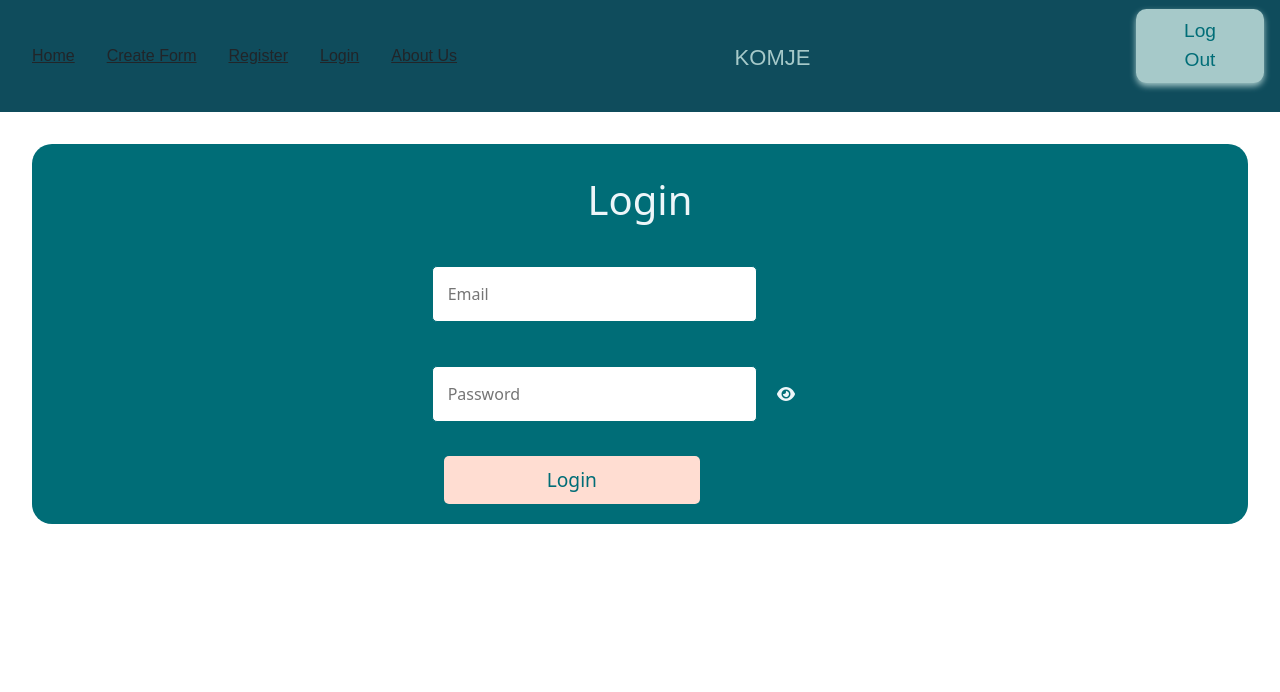
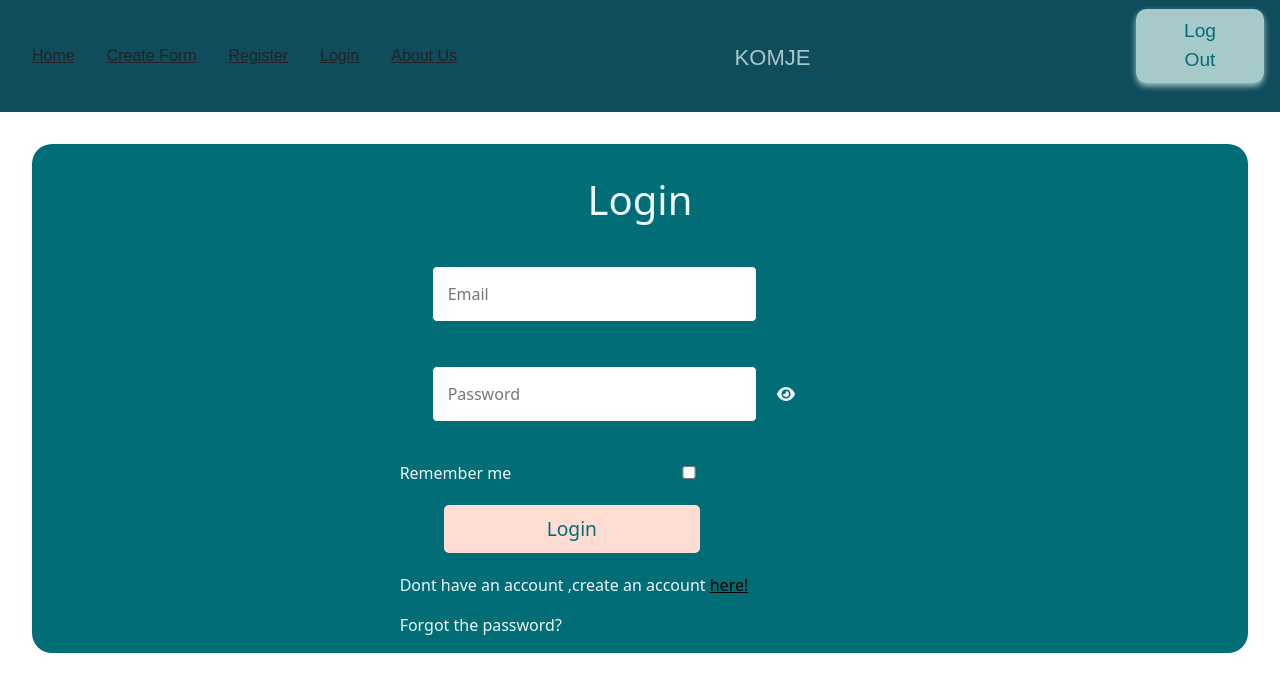
Before and after one commit to Mones-Hamd/FinalProjectHYF, a React app in the folder client/: page /login in a window 1280 px wide. Shown: the top 692 px of the page. Built offline with nearby package versions, Linux system fonts and the light colour scheme.

Commit message:
added texts of login page

```diff
--- a/client/src/components/LoginForm/LoginForm.css
+++ b/client/src/components/LoginForm/LoginForm.css
@@ -35,3 +35,11 @@ button {
   margin-bottom: 20px;
   margin-left: 60px;
 }
+
+p {
+  padding-left: 1rem;
+}
+
+a {
+  color: #000;
+}
--- a/client/src/components/LoginForm/LoginForm.jsx
+++ b/client/src/components/LoginForm/LoginForm.jsx
@@ -91,7 +91,17 @@ const LoginForm = () => {
             errorMessage={input.errorMessage}
           />
         ))}
+
+        <p>
+          Remember me <input type="checkbox" className="input-check-box" />{" "}
+        </p>
         <button>Login</button>
+        <p>
+          Dont have an account ,create an account <a href="/register"> here!</a>
+        </p>
+        <p>
+          <a>Forgot the password?</a>
+        </p>
       </form>
     </div>
   );
```
